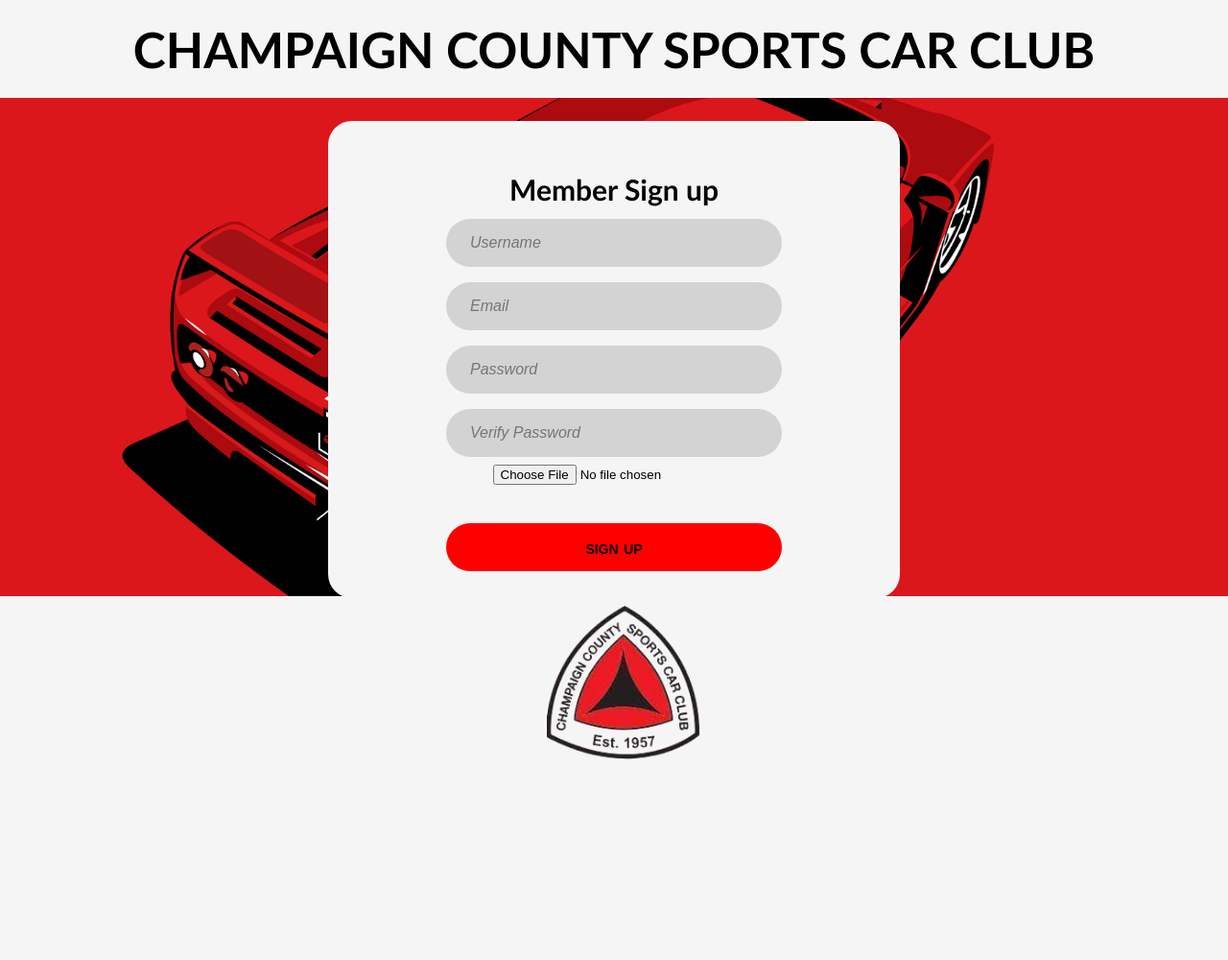
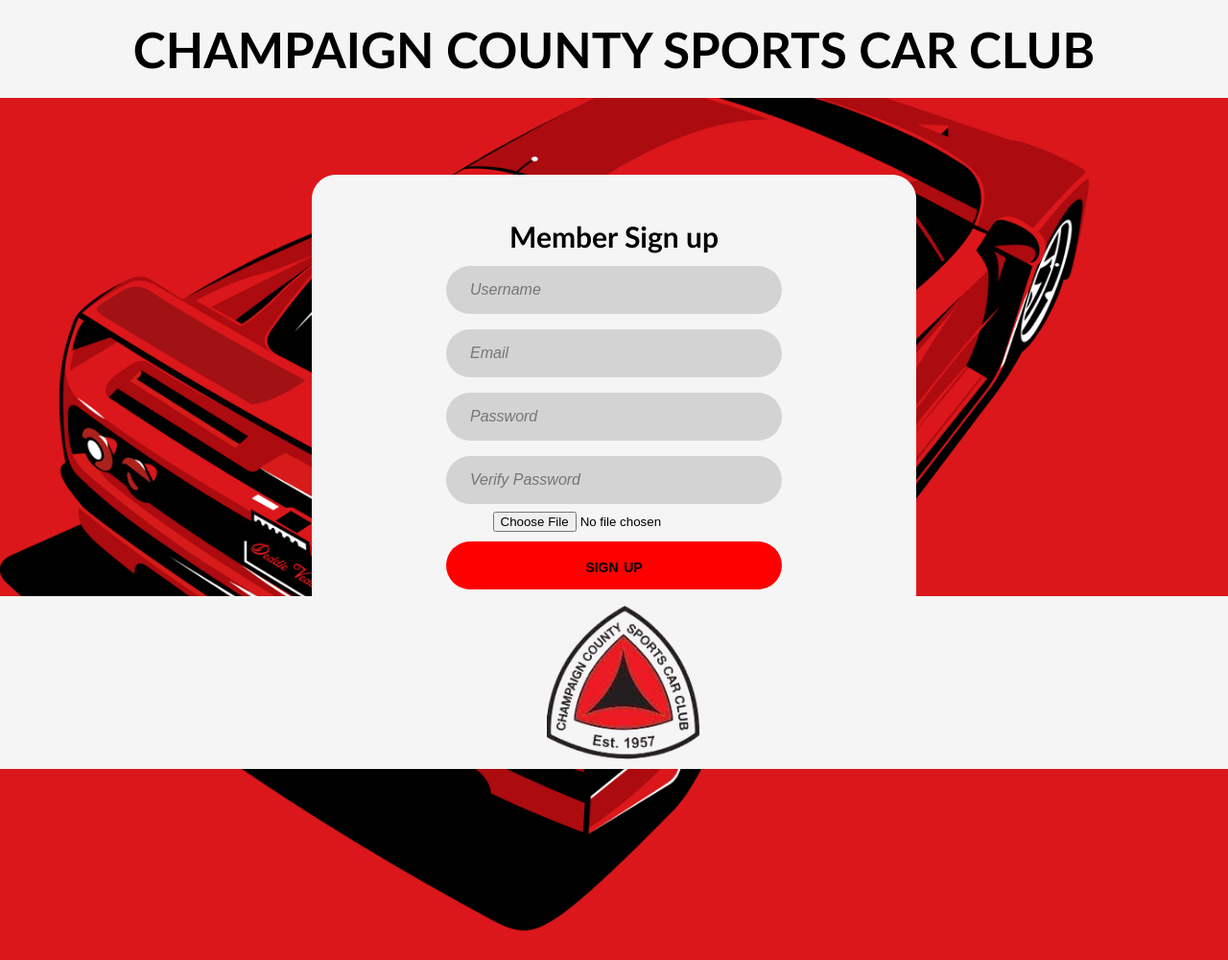
Before and after one commit to jeremiahrisinger/techinspect, a Django app: page /signup/ in a window 1280 px wide. Shown: the whole page at 96% size. Before the commit the page ends 791 px from the top, so only its background shows below. Run offline with Django 3.2, Linux system fonts and the light colour scheme.

Commit message:
login.css and signup.css complete
Flexable for all screen sizes!!!!!

```diff
--- a/techinspect/pages/static/pages/login.css
+++ b/techinspect/pages/static/pages/login.css
@@ -8,7 +8,7 @@
     border-radius: 25px;
     background-color: red;
     margin: auto;
-    margin-top: 5vh;
+    margin-top: 10px;
     text-align: center;
     font-size: 20px;
     font-weight: bolder;
@@ -37,6 +37,7 @@
     position: fixed;
     width: 100%;
     height: 20vh;
+    max-height: 300px;
     bottom: -1px;
     color: black;
     font-style: normal;
@@ -55,11 +56,12 @@
     background-size: cover;
     background-color: red;
     font-family: 'Gill Sans', 'Gill Sans MT', Calibri, 'Trebuchet MS', sans-serif;
-    min-height: 750px;
+    min-height: 125vh;
     min-width: 400px;
     margin: 0%;
 }
 h1 {
+
     color: black;
     font-style: normal;
     font-size: 4vw ;
@@ -85,26 +87,22 @@
     font-size: 20px;
     text-align: center;
     min-height: 200px;
-    max-height: 390px;
+
     min-width: 100px;
     margin: 0%;
 }
 div {
-    border: 10px;
+    border: 1px;
     border-color: whitesmoke;
     border-style: solid;
     border-radius: 25px;
-
     background-color: whitesmoke;
     font-family: 'Gill Sans', 'Gill Sans MT', Calibri, 'Trebuchet MS', sans-serif;
-    margin: 3vh auto;
+    margin: 10vh auto 30vh auto;
+    padding: 5vh 5vw;
+    width: 70vw;
+    min-height: 250px;
 
-    padding: 3%;
-
-    width: 70vw;
-
-    min-height: 250px;
-    max-height: 400px;
     min-width: 150px;
     max-width: 500px;
     text-align: center;
@@ -116,9 +114,10 @@
 
 #id_username, #id_password, #id_confirm_pass, #id_email{
     height: 50px;
-    max-height: 50px;
+
+    min-width: 300px;
     width: 70%;
-    max-width: 400px;
+    max-width: 500px;
     margin: 1vh;
     background-color: lightgrey;
     border: lightgray solid 0px;
--- a/techinspect/pages/templates/signup/index.html
+++ b/techinspect/pages/templates/signup/index.html
@@ -24,7 +24,7 @@
 
                     {% endfor %}
 
-                    <button type="submit" class="button">sign up</button>
+                    <p><button type="submit" class="button">sign up</button></p>
                 </form>
             </div>
             {% if img_obj %}
```
